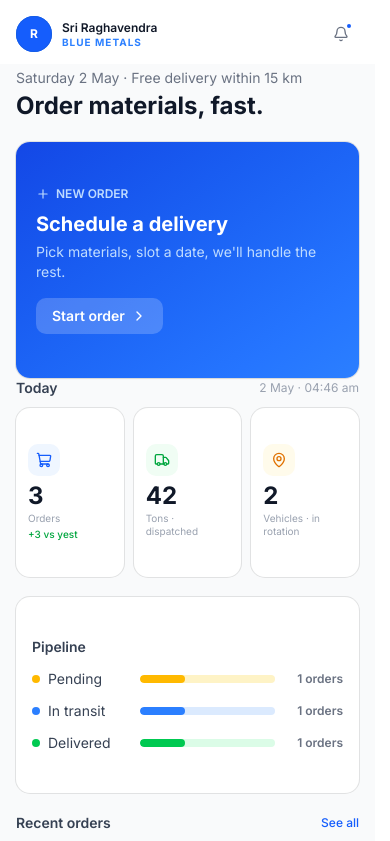
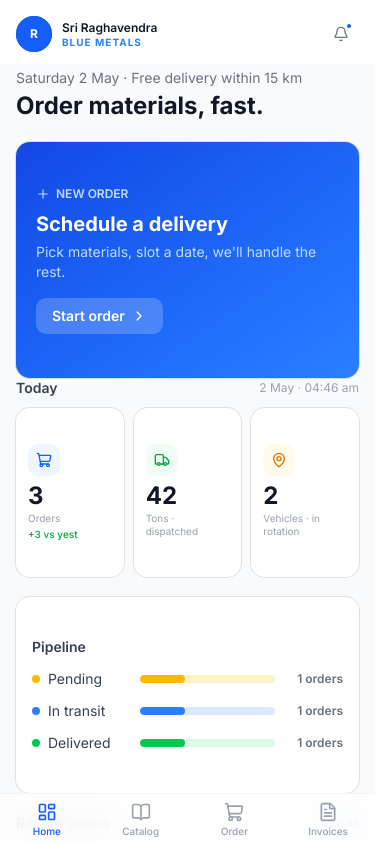
Before and after one commit to jayanth15/Srbt, a Next.js app in the folder frontend/: page /dashboard in a window 390 px wide. Shown: the top 841 px of the page. Built offline with nearby package versions, Linux system fonts and the light colour scheme.

Commit message:
fix(frontend): use sticky positioning for bottom nav to avoid mobile safe-area overlap while keeping scroll-pin behavior

```diff
--- a/frontend/app/(dashboard)/layout.tsx
+++ b/frontend/app/(dashboard)/layout.tsx
@@ -8,7 +8,7 @@ export default function DashboardLayout({ children }: { children: React.ReactNod
       <Sidebar />
 
       {/* Main area */}
-      <div className="flex-1 flex flex-col min-w-0 min-h-[100dvh]">
+      <div className="flex-1 flex flex-col min-w-0 h-[100dvh]">
         {/* Desktop top bar */}
         <header className="hidden md:flex h-14 bg-white border-b border-gray-100 items-center justify-between px-6 shrink-0">
           <span className="text-sm font-semibold text-gray-700">SRBT Portal</span>
@@ -18,13 +18,15 @@ export default function DashboardLayout({ children }: { children: React.ReactNod
           </div>
         </header>
 
-        {/* Page content */}
-        <main className="flex-1 overflow-auto">
-          {children}
-        </main>
+        {/* Scrollable content wrapper — nav is sticky inside here */}
+        <div className="flex-1 overflow-y-auto flex flex-col">
+          <main className="flex-1">
+            {children}
+          </main>
 
-        {/* Mobile bottom nav — sits naturally above safe-area */}
-        <BottomNav />
+          {/* Mobile bottom nav — sticky at bottom of scrollport */}
+          <BottomNav />
+        </div>
       </div>
     </div>
   )
--- a/frontend/components/shared/BottomNav.tsx
+++ b/frontend/components/shared/BottomNav.tsx
@@ -16,7 +16,7 @@ export function BottomNav() {
   const pathname = usePathname()
 
   return (
-    <nav className="shrink-0 z-50 bg-white/80 backdrop-blur-lg border-t border-gray-100 flex md:hidden">
+    <nav className="sticky bottom-0 z-50 bg-white/80 backdrop-blur-lg border-t border-gray-100 flex md:hidden">
       {tabs.map(({ href, matchPrefix, icon: Icon, label }) => {
         const active = pathname === matchPrefix || pathname.startsWith(matchPrefix + "/")
         return (
```
